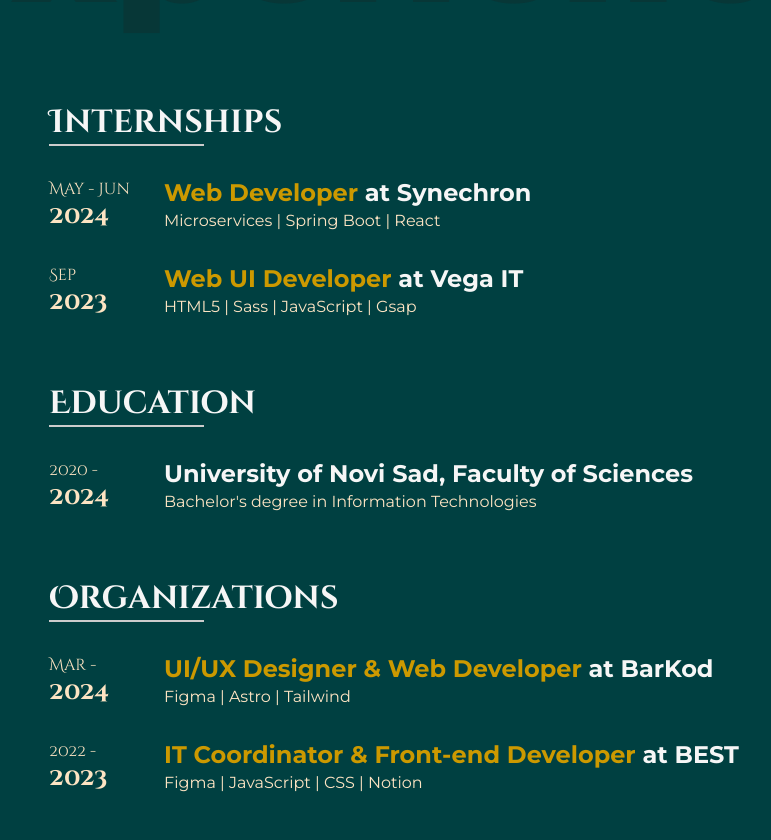
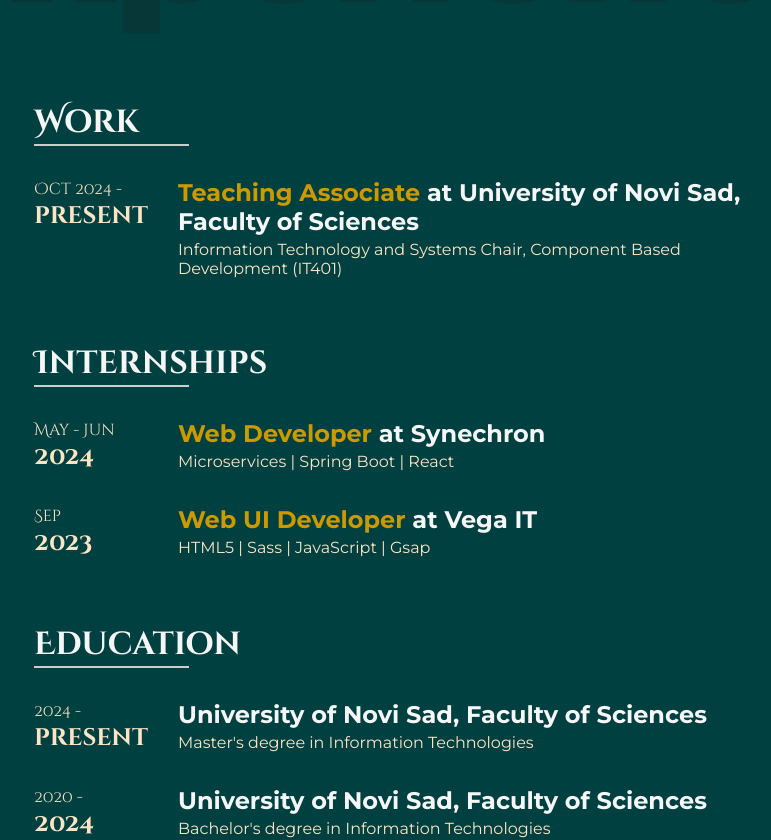
Before and after one commit to MarinaBajic/my-portfolio, a React (Vite) app: page / in a window 1280 px wide. Shown: the part 1619-2459 px from the top of the page, without its empty margins (246-1017 px from the left). Built offline with nearby package versions, Linux system fonts and the light colour scheme; a web font is replaced by a local one.

Commit message:
feat: Added Masters and TA position

```diff
--- a/src/components/experiences/Experiences.module.scss
+++ b/src/components/experiences/Experiences.module.scss
@@ -1,6 +1,7 @@
 @use '../../styles/abstracts/mixins' as *;
 
 .experiences {
+	max-width: 800px;
 	display: flex;
 	flex-direction: column;
 	gap: 64px;
@@ -46,7 +47,7 @@
 	grid-template-columns: 1fr 3fr;
 
 	body[data-theme='designer'] & {
-		grid-template-columns: 1fr 5fr;
+		grid-template-columns: 1fr 4fr;
 	}
 
 	@include breakpoint('sm', max) {
--- a/src/components/experiences/experiencesData.json
+++ b/src/components/experiences/experiencesData.json
@@ -1,4 +1,17 @@
 [
+	{
+		"heading": "Work",
+		"experiences": [
+			{
+				"start": "Oct 2024 -",
+				"end": "present",
+				"title": "Teaching Associate",
+				"company": "University of Novi Sad, Faculty of Sciences",
+				"companyLink": "https://informatika.pmf.uns.ac.rs/",
+				"description": "Information Technology and Systems Chair, Component Based Development (IT401)"
+			}
+		]
+	},
 	{
 		"heading": "Internships",
 		"experiences": [
@@ -24,6 +37,13 @@
 		"heading": "Education",
 		"experiences": [
 			{
+				"start": "2024 -",
+				"end": "present",
+				"company": "University of Novi Sad, Faculty of Sciences",
+				"companyLink": "https://informatika.pmf.uns.ac.rs/",
+				"description": "Master's degree in Information Technologies"
+			},
+			{
 				"start": "2020 -",
 				"end": "2024",
 				"company": "University of Novi Sad, Faculty of Sciences",
@@ -36,8 +56,8 @@
 		"heading": "Organizations",
 		"experiences": [
 			{
-				"start": "Mar -",
-				"end": "2024",
+				"start": "2024 -",
+				"end": "present",
 				"title": "UI/UX Designer & Web Developer",
 				"company": "BarKod",
 				"companyLink": "https://www.bar-kod.rs/",
```
